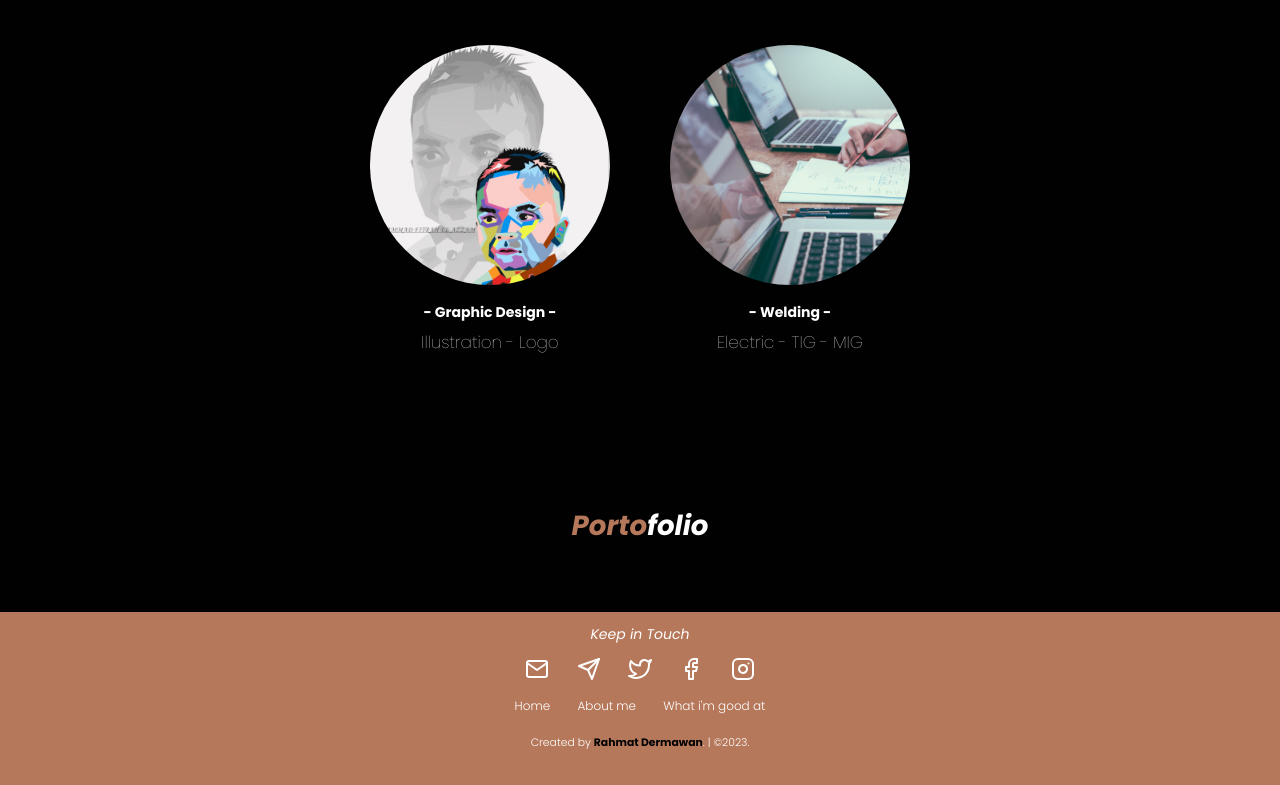
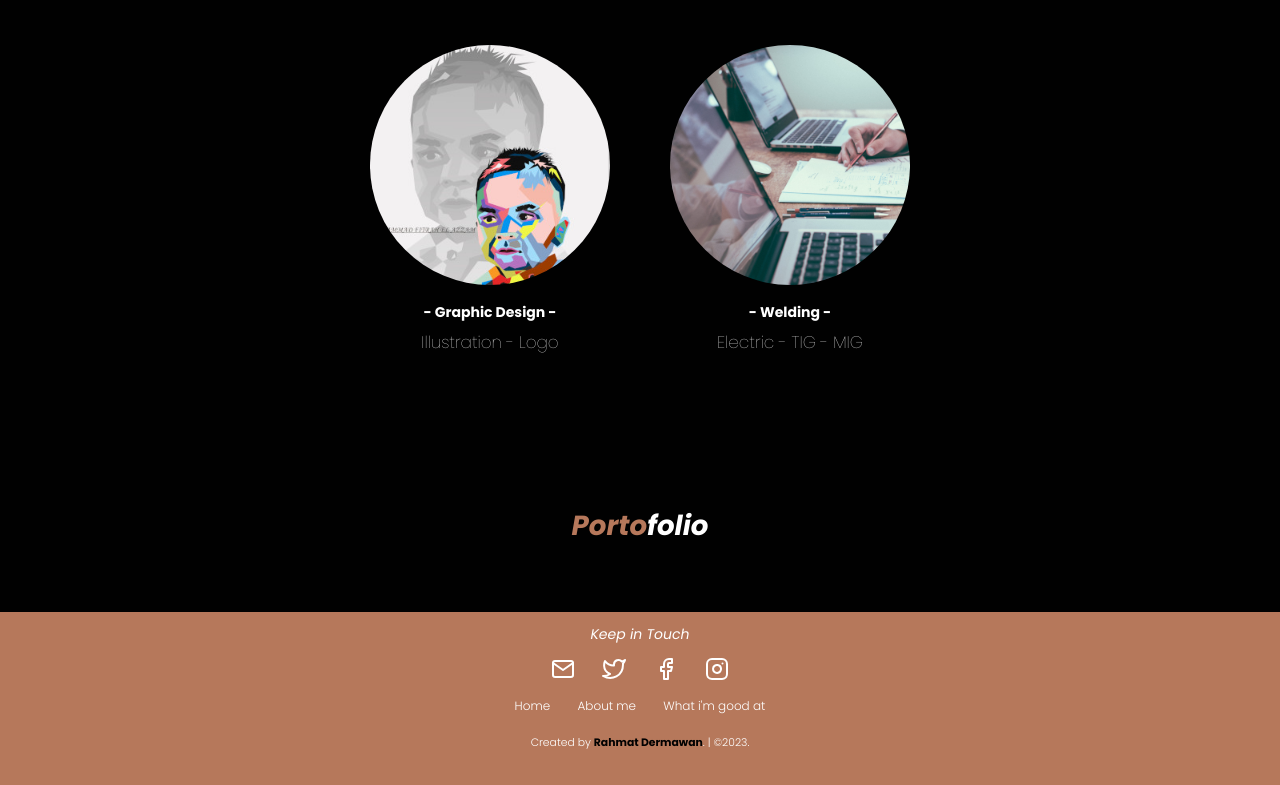
Before and after one commit to mrrahmatt/porto, a plain HTML site: page index.html in a window 1280 px wide. Shown: the part 1864-2649 px from the top of the page. Drawn offline with nearby package versions, Linux system fonts and the light colour scheme.

Commit message:
hide telegram

```diff
--- a/index.html
+++ b/index.html
@@ -125,9 +125,9 @@
         <a href="mailto:mr.rahmatt@outlook.com" target="_blank">
           <i data-feather="mail"></i
         ></a>
-        <a href="https://t.me/Im_no_body" target="_blank">
+        <!-- <a href="https://t.me/Im_no_body" target="_blank">
           <i data-feather="send"></i
-        ></a>
+        ></a> -->
         <a href="https://twitter.com/iam_rahmatt" target="_blank">
           <i data-feather="twitter"></i
         ></a>
```
